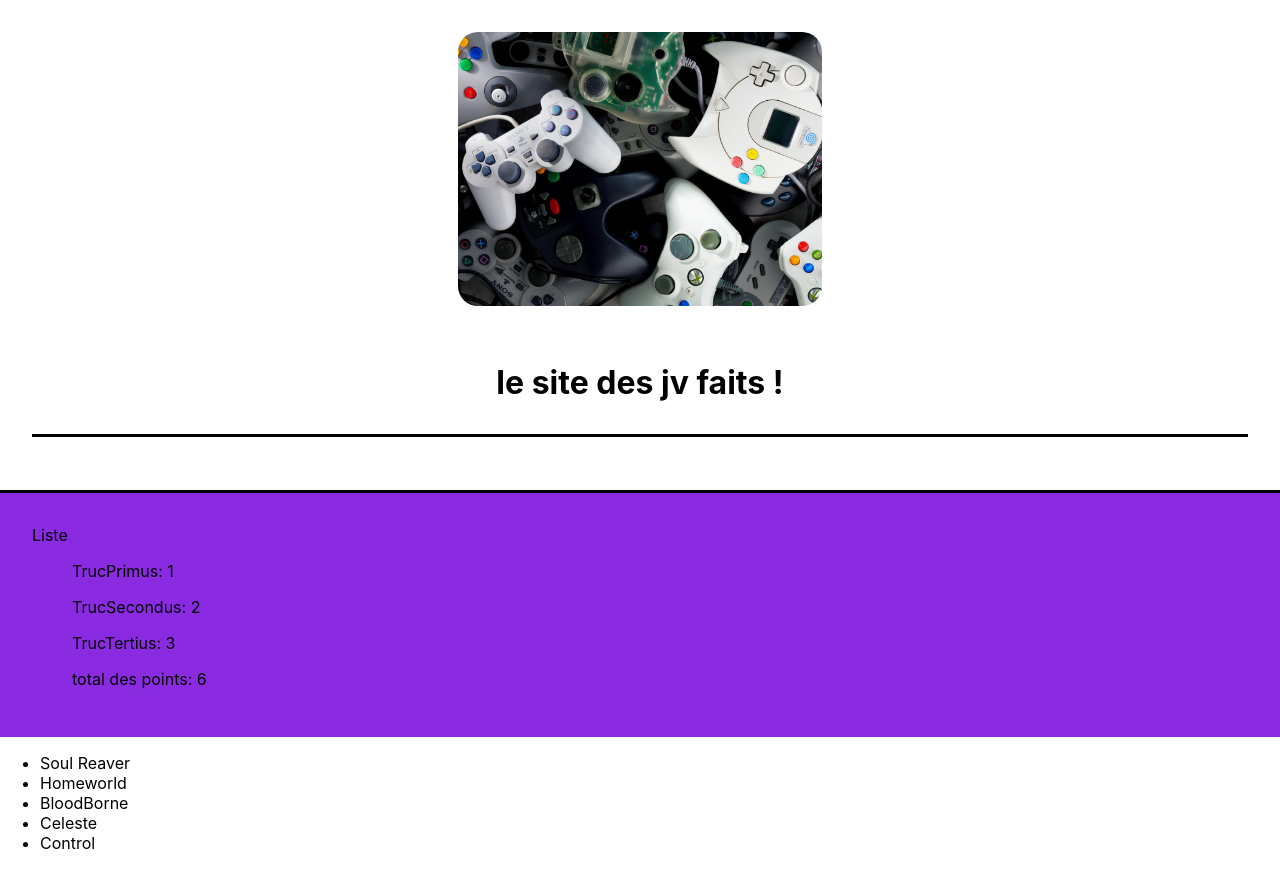
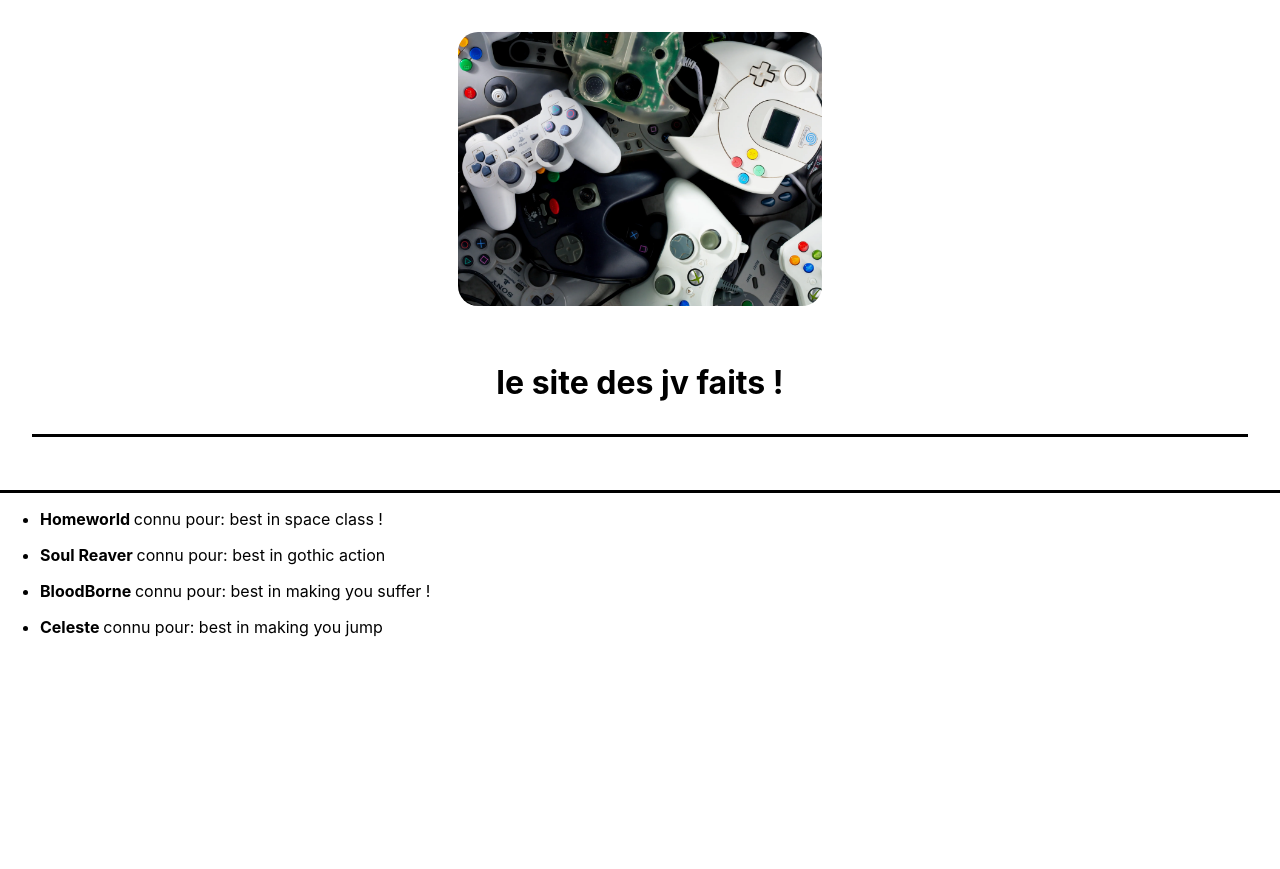
Before and after one commit to DaeeeD/PersonnalReact, a React (Create React App) app: page / in a window 1280 px wide. After the commit the page ends 800 px from the top, so only its background shows below. Built offline with nearby package versions, Linux system fonts and the light colour scheme.

Commit message:
Modification structure

```diff
--- a/src/components/App.js
+++ b/src/components/App.js
@@ -1,13 +1,13 @@
 import React from "react";
 import Banner from "./Banner";
-import Cart from "./Cart";
+/* import Cart from "./Cart"; */
 import GamesToShow from "./GamesToShow";
 
 function MyApp() {
   return (
         <div>
           <Banner />
-          <Cart />
+          {/* <Cart /> */}
           <GamesToShow />
         </div>
           );
--- /dev/null
+++ b/src/components/Data.js
@@ -0,0 +1,22 @@
+export const games = [{
+    id: 0,
+    name: 'Homeworld',
+    fame: 'best in space class !',
+    imageId: 'test'
+
+}, {
+    id: 1,
+    name: 'Soul Reaver',
+    fame: 'best in gothic action',
+    imageId: 'test',
+}, {
+    id: 2,
+    name: 'BloodBorne',
+    fame: 'best in making you suffer !',
+    imageId: 'test'
+}, {
+    id: 3,
+    name: 'Celeste',
+    fame: 'best in making you jump',
+    imageId: 'test',
+}];
--- a/src/components/GamesToShow.js
+++ b/src/components/GamesToShow.js
@@ -1,19 +1,16 @@
-const gamesList = [
-     'Soul Reaver',
-     'Homeworld',
-     'BloodBorne',
-     'Celeste',
-     'Control'
-]
+import {games} from './Data.js';
 
 function GamesToShow() {
-    return (
-        <ul>
-            {gamesList.map((game, index) => (
-                 <li key={`${game}-${index}`}>{ game }</li>
-            ))}
-        </ul>
-    )
+    const GameList = games.map(game =>
+        <li key={game.id}>
+            <p>
+                <b> {game.name} </b>
+                connu pour:
+                {' ' + game.fame + ' ' }
+            </p>
+        </li>
+    );
+    return <ul>{GameList}</ul>
 }
 
 export default GamesToShow
--- /dev/null
+++ b/src/components/ImageProvider.js
@@ -0,0 +1,5 @@
+export function getImageUrl(game) {
+    return (
+        'https://imgur.com' + game.imageId +'s.jpg'
+    )
+}
```
